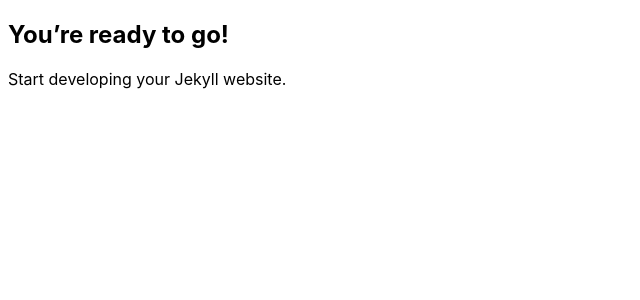
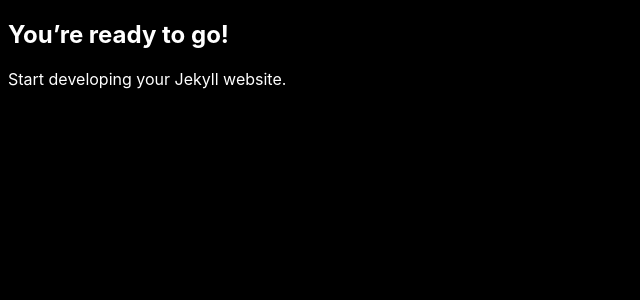
Before and after one commit to wallabats/wallabats.github.io, a Jekyll site: the page built from index.md, in a window 1280 px wide. Shown: the top 300 px of the page, without its empty margins (0-640 px from the left). Built offline with Jekyll 4.4.1, drawn with Linux system fonts in a browser that asks for light colours.

Commit message:
Update main.scss

```diff
--- a/_sass/main.scss
+++ b/_sass/main.scss
@@ -1,5 +1,5 @@
-$backgroundColor: #ffffff;
-$bodyColor: #000000;
+$backgroundColor: #000000;
+$bodyColor: #ffffff;
 $bodyFont: -apple-system,BlinkMacSystemFont,"Segoe UI",Helvetica,Arial,sans-serif,"Apple Color Emoji","Segoe UI Emoji","Segoe UI Symbol";
 
 body {
```
